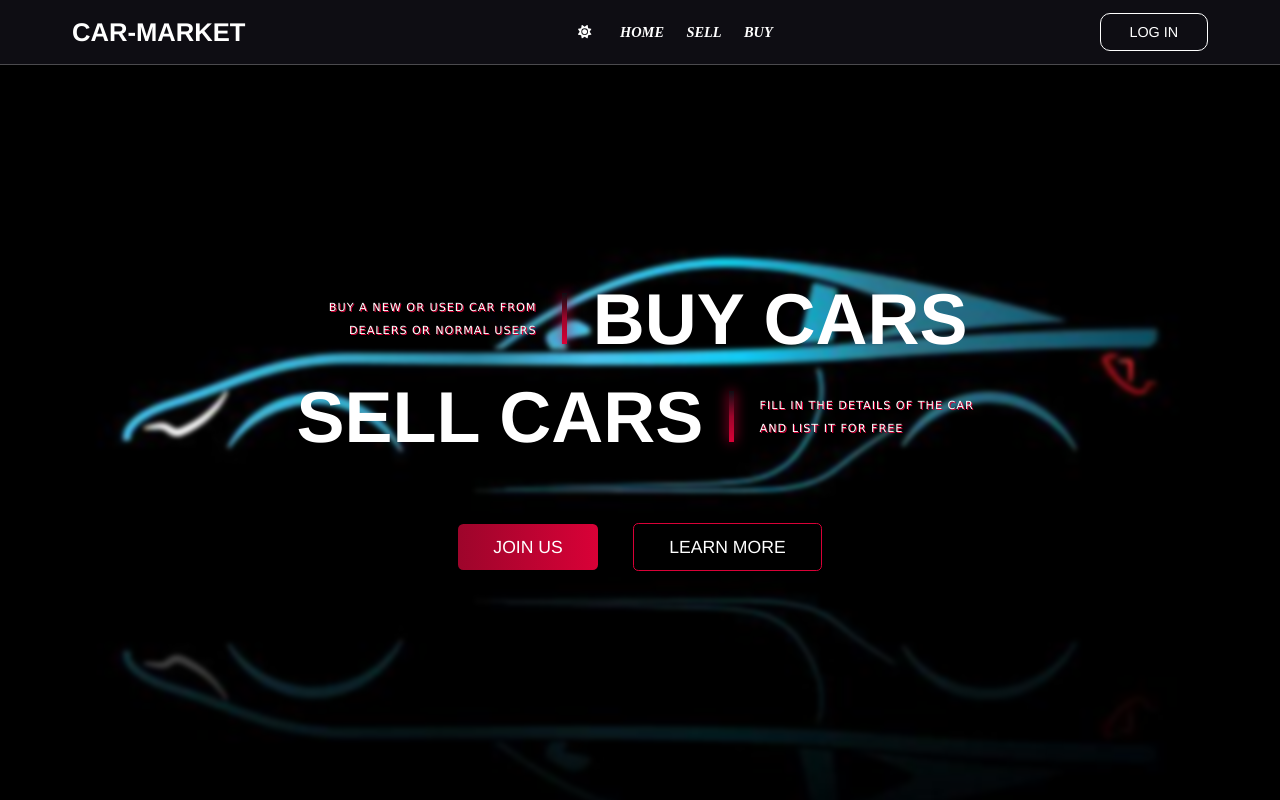
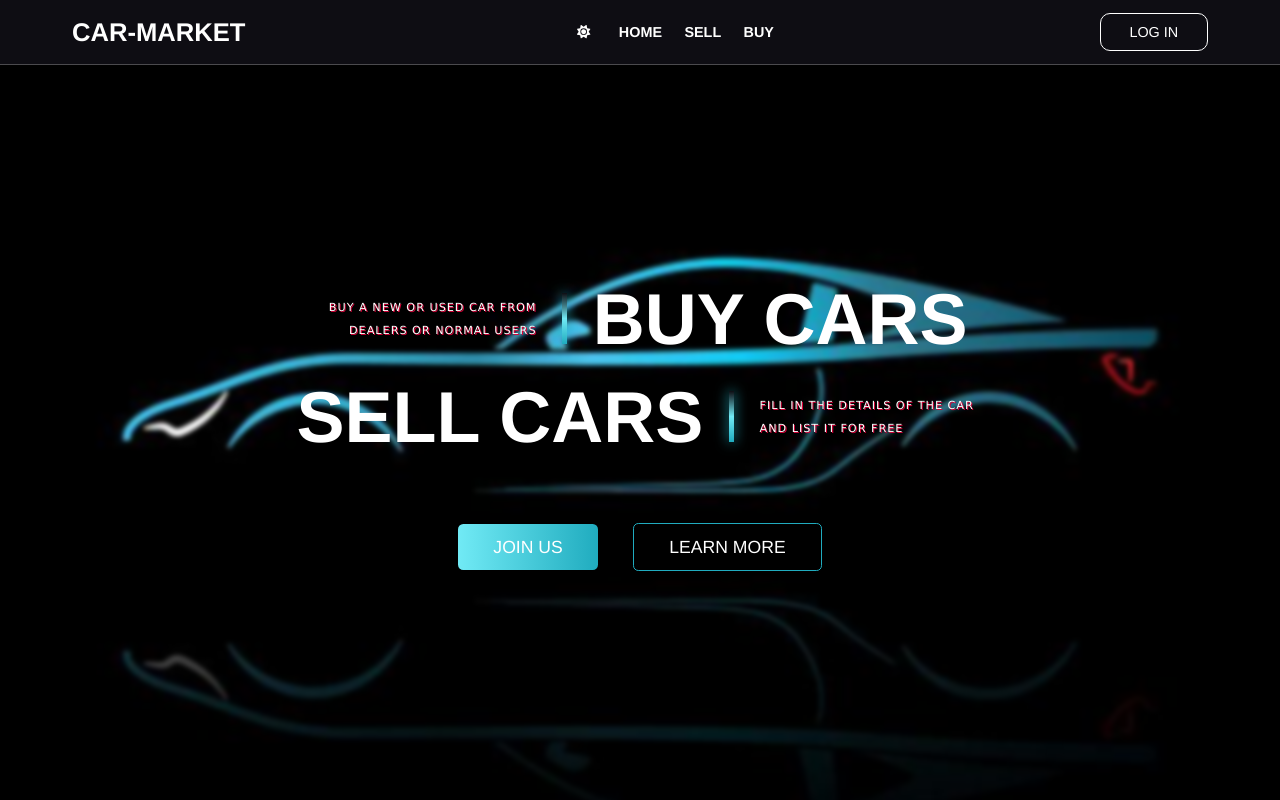
Before and after one commit to ismayy1/car-market, a React (Create React App) app: page / in a window 1280 px wide. Shown: the top 800 px of the page. Built offline with nearby package versions, Linux system fonts and the light colour scheme.

Commit message:
changing some css, types.ts file

```diff
--- a/src/App.css
+++ b/src/App.css
@@ -53,9 +53,9 @@
   --black99: #00000099;
   --charcoal: #0e0d13;
   --red: #9d052b;
-  --blue: #7febf5;
+  --blue: #71eaf5;
   --light-red: #d90137;
-  --light-blue: #23d1e8;
+  --light-blue: #20acbf;
   --gold: #ffb92d;
   --green: #04aa6d;
   scrollbar-color: var(--white) var(--charcoal) !important;
@@ -243,7 +243,7 @@ footer {
 }
 
 .btn-primary {
-  background: linear-gradient(90deg, var(--red), var(--light-red));
+  background: linear-gradient(90deg, var(--blue), var(--light-blue));
   color: var(--black);
   border: none;
 }
@@ -254,8 +254,8 @@ footer {
 }
 
 .btn-secondary {
-  border: 1px var(--light-red)solid;
-  color: var(--light-red);
+  border: 1px var(--light-blue)solid;
+  color: var(--light-blue);
   cursor: pointer;
 }
 
@@ -341,7 +341,7 @@ nav li {
   text-transform: uppercase !important;
   color: var(--white);
   font-weight: 600;
-  font: italic small-caps bold 16px/2 cursive;
+  /* font: italic small-caps bold 16px/2 cursive; */
 }
 
 .brand {
@@ -474,8 +474,8 @@ background-color: black !important;
 .bar {
   width: 0.4em;
   height: 4em;
-  background: linear-gradient(0deg, var(--light-red) 0%, var(--red) 50%, #0e0d13 100%);
-  filter: drop-shadow(0 0 0.5em var(--light-red));
+  background: linear-gradient(0deg, var(--light-blue) 0%, var(--blue) 50%, #0e0d13 100%);
+  filter: drop-shadow(0 0 0.5em var(--light-blue));
   margin: 0 2em;
 }
 
@@ -780,7 +780,7 @@ footer input {
 }
 
 footer hr {
-  border: 2px var(--red)solid;
+  border: 2px var(--blue)solid;
   margin: 1.5em 0;
 }
 
```
Also changed, not shown: types.ts (added, +82 -0 lines), src/assets/corolla-2010-2010-sedan.png (added).
